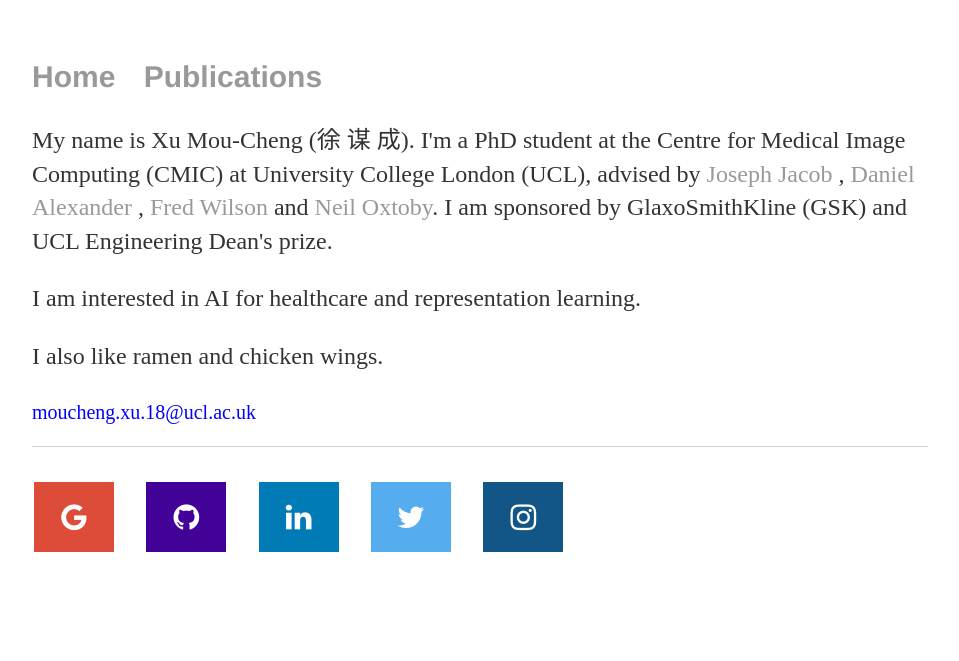
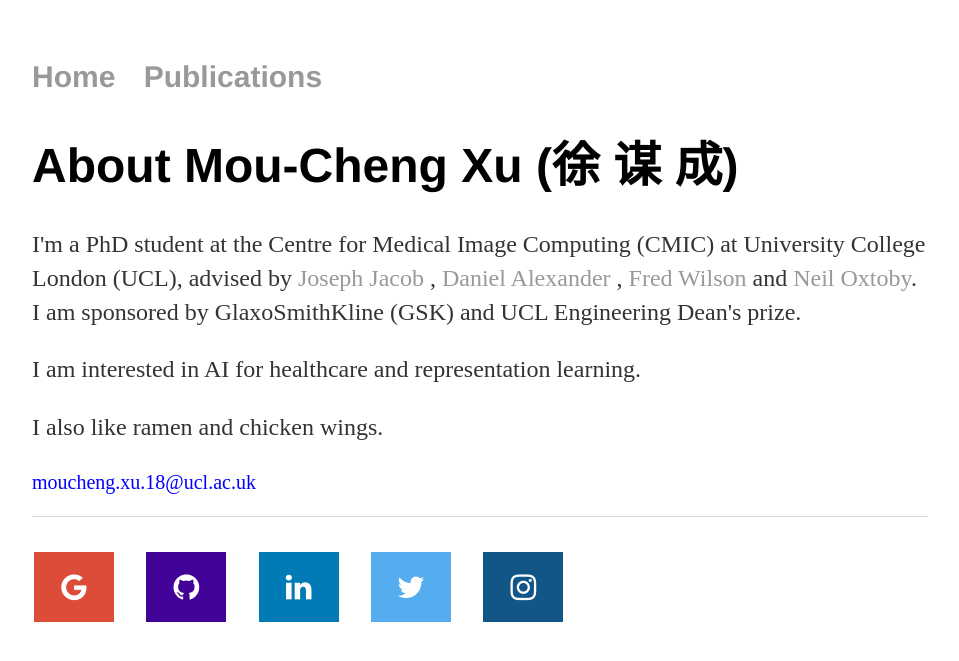
Before and after one commit to moucheng2017/mouchengxu.github.io, a Jekyll site: the page built from index.html, in a window 1280 px wide. Shown: the top 661 px of the page, without its empty margins (160-1119 px from the left). Built offline with Jekyll 4.4.1, drawn with Linux system fonts in a browser that asks for light colours.

Commit message:
Update index.html

```diff
--- a/index.html
+++ b/index.html
@@ -3,9 +3,9 @@
 title: Mou-Cheng Xu
 ---
 <div class="blurb">
-<!-- 	<h1>About Mou-Cheng Xu (徐 谋 成)</h1> -->
+	<h1>About Mou-Cheng Xu (徐 谋 成)</h1>
 	<p>
-		My name is Xu Mou-Cheng (徐 谋 成). I'm a PhD student at the Centre for Medical Image Computing (CMIC) at University College London (UCL),
+		I'm a PhD student at the Centre for Medical Image Computing (CMIC) at University College London (UCL),
 		advised by
 		<a href="https://scholar.google.com/citations?user=XCcV5ocAAAAJ&hl=en">Joseph Jacob</a> ,
 		<a href="https://scholar.google.co.uk/citations?user=mH-ZOQEAAAAJ&hl=en">Daniel Alexander</a> ,
```
